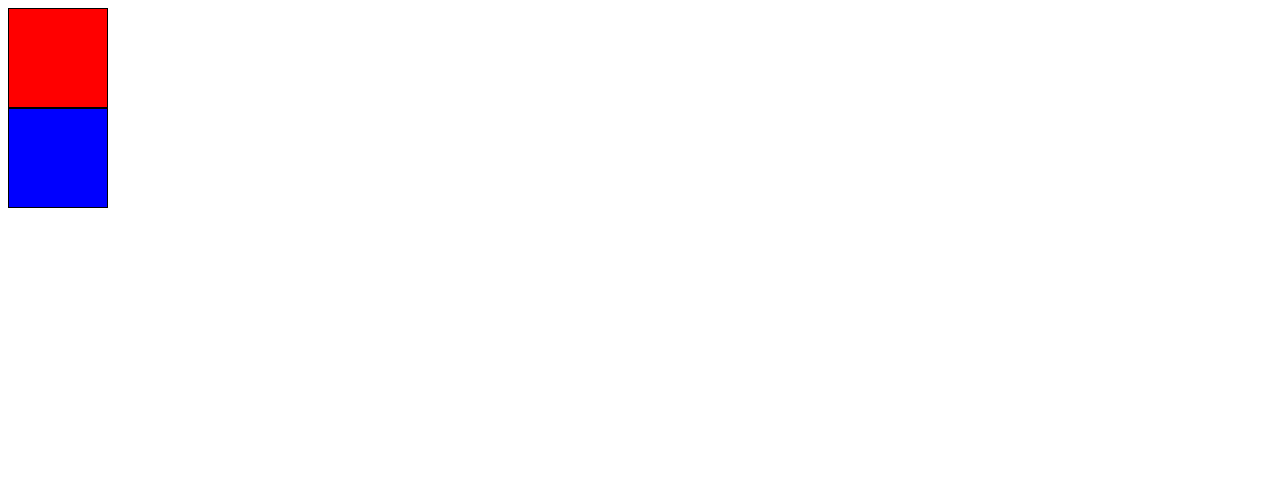
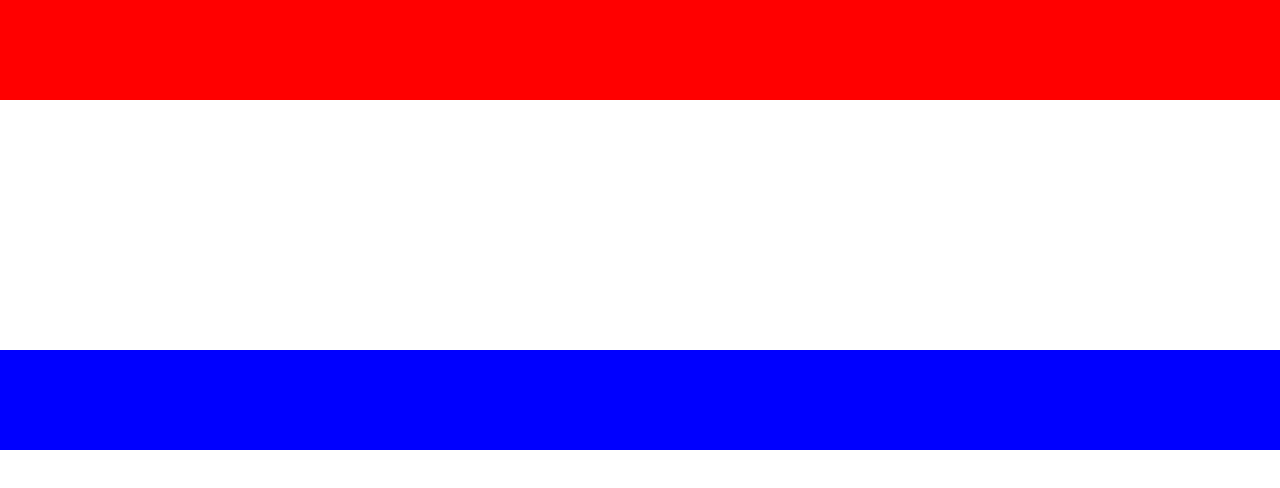
Before and after one commit to soozie/exercise, a plain HTML site: page index.html in a window 1280 px wide. Drawn offline with nearby package versions, Linux system fonts and the light colour scheme.

Commit message:
first commit, div positioning

```diff
--- a/index.css
+++ b/index.css
@@ -7,19 +7,23 @@ html {
 }
 
 html body {
-
+  margin: 0;
 }
 
 #rosso {
-  border: 1px solid black;
   background-color: red;
   height: 100px;
-  width: 100px;
+  margin: 0;
+  width: 100%;
 }
 
 #blu {
-  border: 1px solid black;
   background-color: blue;
   height: 100px;
-  width: 100px;
+  margin: 0;
+  width: 100%;
+  position: absolute;
+  top: 50%;
+  margin-top: -50px;
+  left: 0;
 }
--- a/index.html
+++ b/index.html
@@ -9,6 +9,7 @@
   <body>
     <div id="rosso"></div>
     <div id="blu"></div>
+    <script type="text/javascript" src="https://code.jquery.com/jquery-3.2.1.min.js"></script>
     <script type="text/javascript" src="./index.js"></script>
   </body>
 </html>
--- a/index.js
+++ b/index.js
@@ -1,35 +1,13 @@
-var bool = true;
+jQuery(document).ready(function(){
+	console.log('il DOM è pronto');
+	var i = 0;
 
-var stampa = function(val) {
-	console.log("chiamata", val);
-	if (val) {
-		var divRosso = document.getElementById('rosso');
+	var handleWindowResize = function() {
+		console.log(window.innerWidth);
+		i = i + 1;
 		var divBlue = document.getElementById('blu');
+		divBlue.style.top = i+'px';
+	};
 
-		divRosso.style.backgroundColor = 'blue';
-		divBlue.style.backgroundColor = 'red';
-	} else {
-		var divRosso = document.getElementById('rosso');
-		var divBlue = document.getElementById('blu');
-
-		divRosso.style.backgroundColor = 'red';
-		divBlue.style.backgroundColor = 'blue';
-	}
-}
-
-stampa(bool);
-//
-setTimeout(function() {
-	bool = false;
-	stampa(bool);
-}, 1000);
-//
-setTimeout(function() {
-	bool = true;
-	stampa(bool);
-}, 2000);
-//
-setTimeout(function() {
-	bool = false;
-	stampa(bool);
-}, 3000);
+	window.addEventListener('resize', handleWindowResize, true);
+});
```
